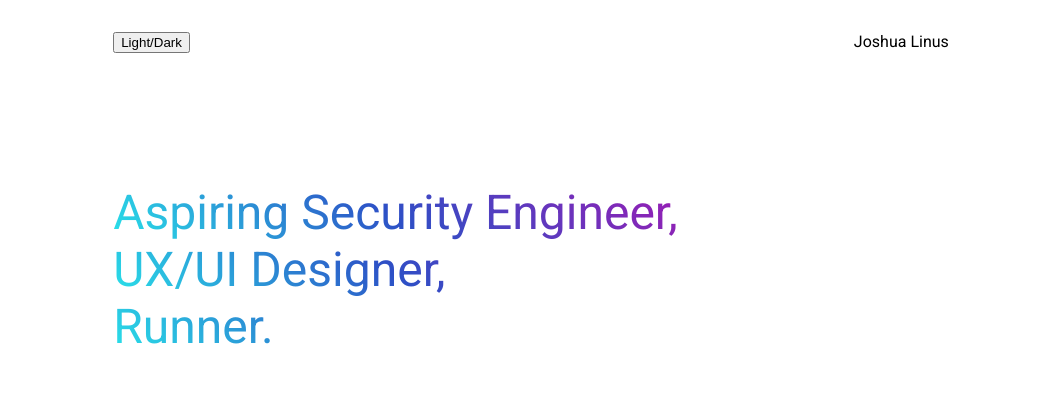
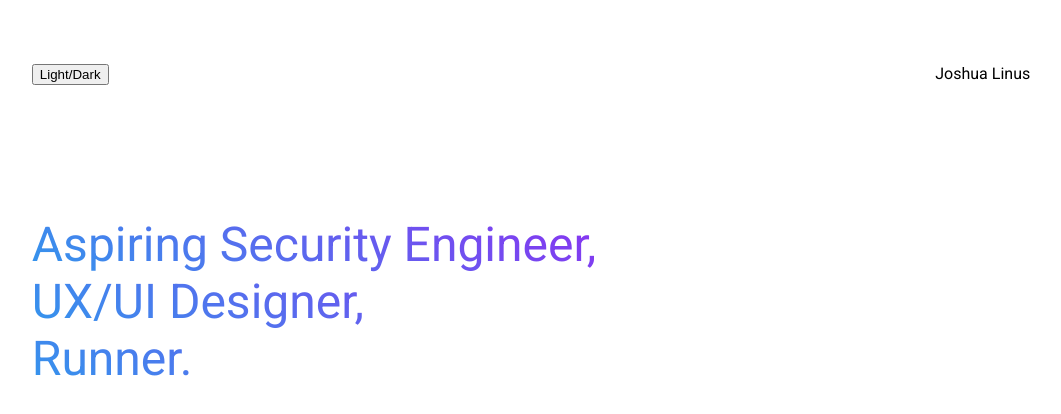
Before and after one commit to joshlinus/Personal-Website, a plain HTML site: page Code/index.html in a window 1280 px wide. Shown: the top 414 px of the page, without its empty margins (109-1170 px from the left). Drawn offline with Linux system fonts and the light colour scheme.

Commit message:
Main Title Got Color

```diff
--- a/Code/style.css
+++ b/Code/style.css
@@ -7,13 +7,12 @@ body {
   /*Text Style*/
   color: black;
   font-family: "Roboto", sans-serif;
-  height: 1500px;
 }
 
 nav{
-  margin-left: 17.36vw;
-  margin-right: 17.36vw;
-  margin-top: 2em;
+  margin-left: 11vw;
+  margin-right: 11vw;
+  margin-top: 4em;
   padding-bottom: 2em;
 }
 
@@ -27,8 +26,8 @@ li {
 }
 
 .Title {
-  margin-left: 17.36vw;
-  margin-right: 17.36vw;
+  margin-left: 11vw;
+  margin-right: 11vw;
   padding-top: 120px;
 
 }
@@ -36,8 +35,8 @@ li {
 .Title p {
   font-size: 3em;
   margin: auto;
-  background: rgb(41,227,233);
-  background: linear-gradient(43deg, rgba(41,227,233,1) 0%, rgba(45,80,198,1) 34%, rgba(179,17,176,1) 77%);
+  background: rgb(120,37,219);
+  background: linear-gradient(31deg,  rgb(51, 150, 236) 0%, rgb(137, 51, 241) 60%);
   -webkit-background-clip: text;
   -webkit-text-fill-color: transparent;
 }
```
